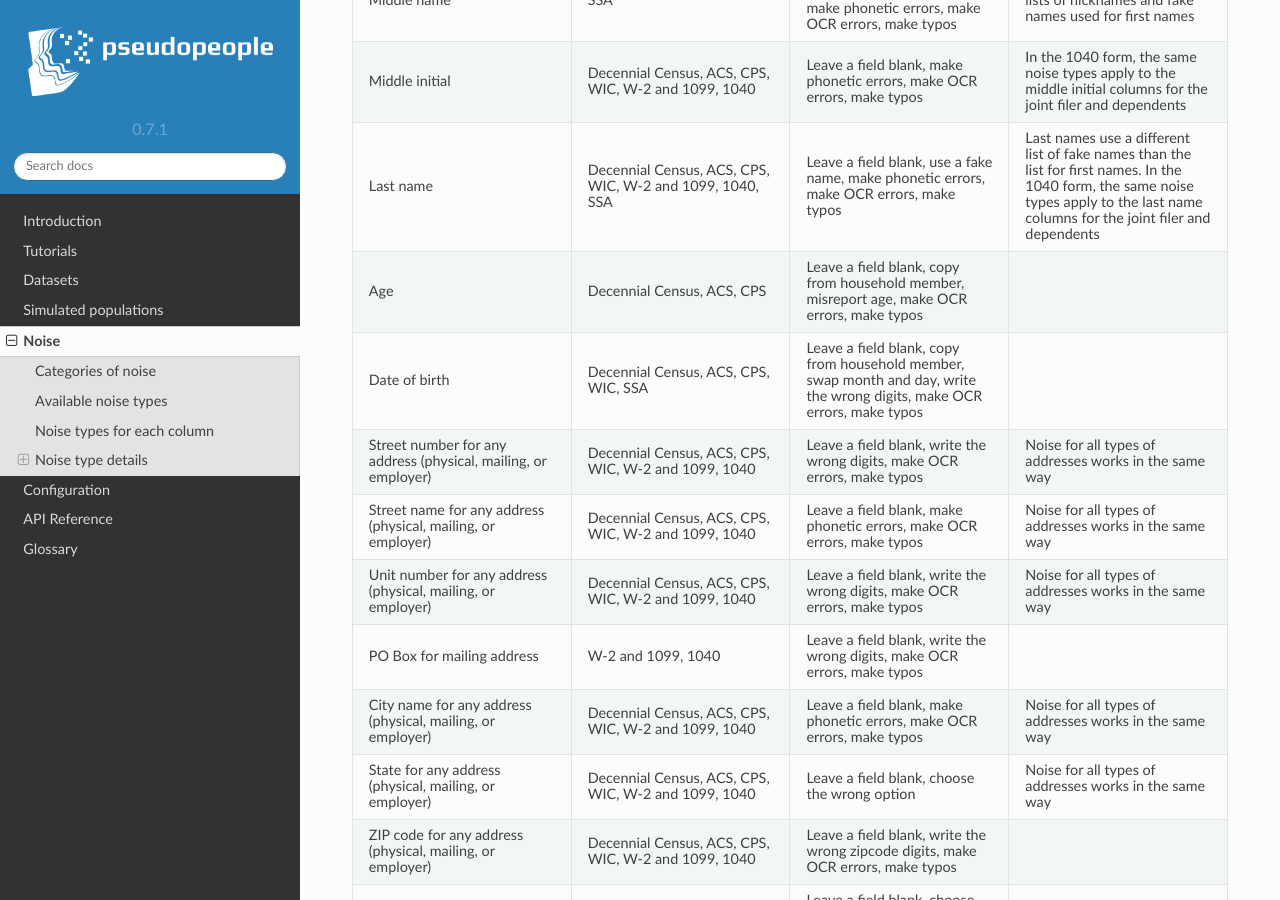
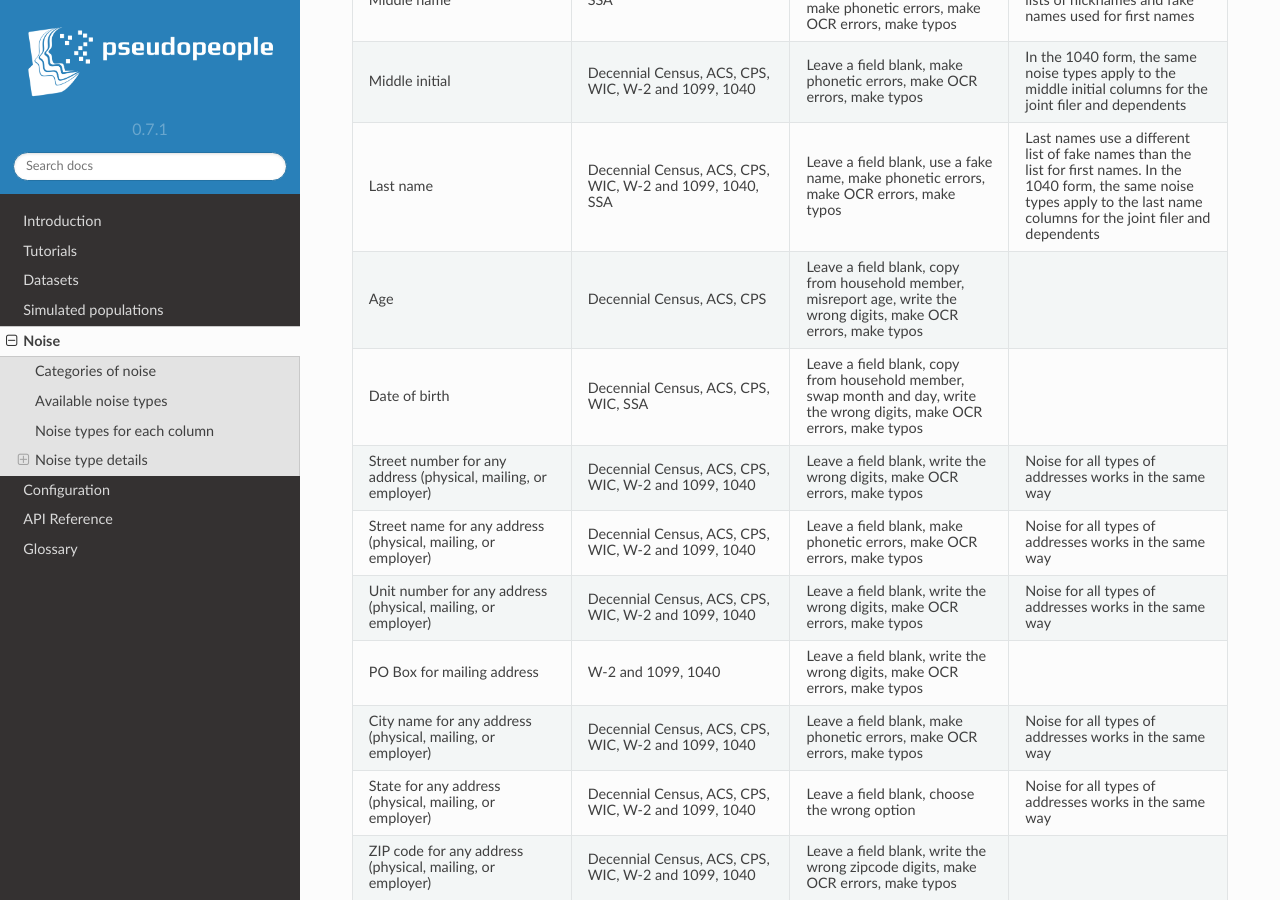
Before and after one commit to ihmeuw/pseudopeople, a Sphinx documentation site: the page built from docs/source/noise/index.rst, in a window 1280 px wide and 900 px high, scrolled down 2211 px. Built offline with Sphinx 7.4.7 and the Read the Docs theme 2.0.0, drawn with Linux system fonts in a browser that asks for light colours.

Commit message:
Add write_wrong_digits to age column in noise table

```diff
--- a/docs/source/noise/index.rst
+++ b/docs/source/noise/index.rst
@@ -137,7 +137,7 @@ Noise types for each column
     - Last names use a different list of fake names than the list for first names. In the 1040 form, the same noise types apply to the last name columns for the joint filer and dependents
   * - Age
     - Decennial Census, ACS, CPS
-    - Leave a field blank, copy from household member, misreport age, make OCR errors, make typos
+    - Leave a field blank, copy from household member, misreport age, write the wrong digits, make OCR errors, make typos
     -
   * - Date of birth
     - Decennial Census, ACS, CPS, WIC, SSA
```
